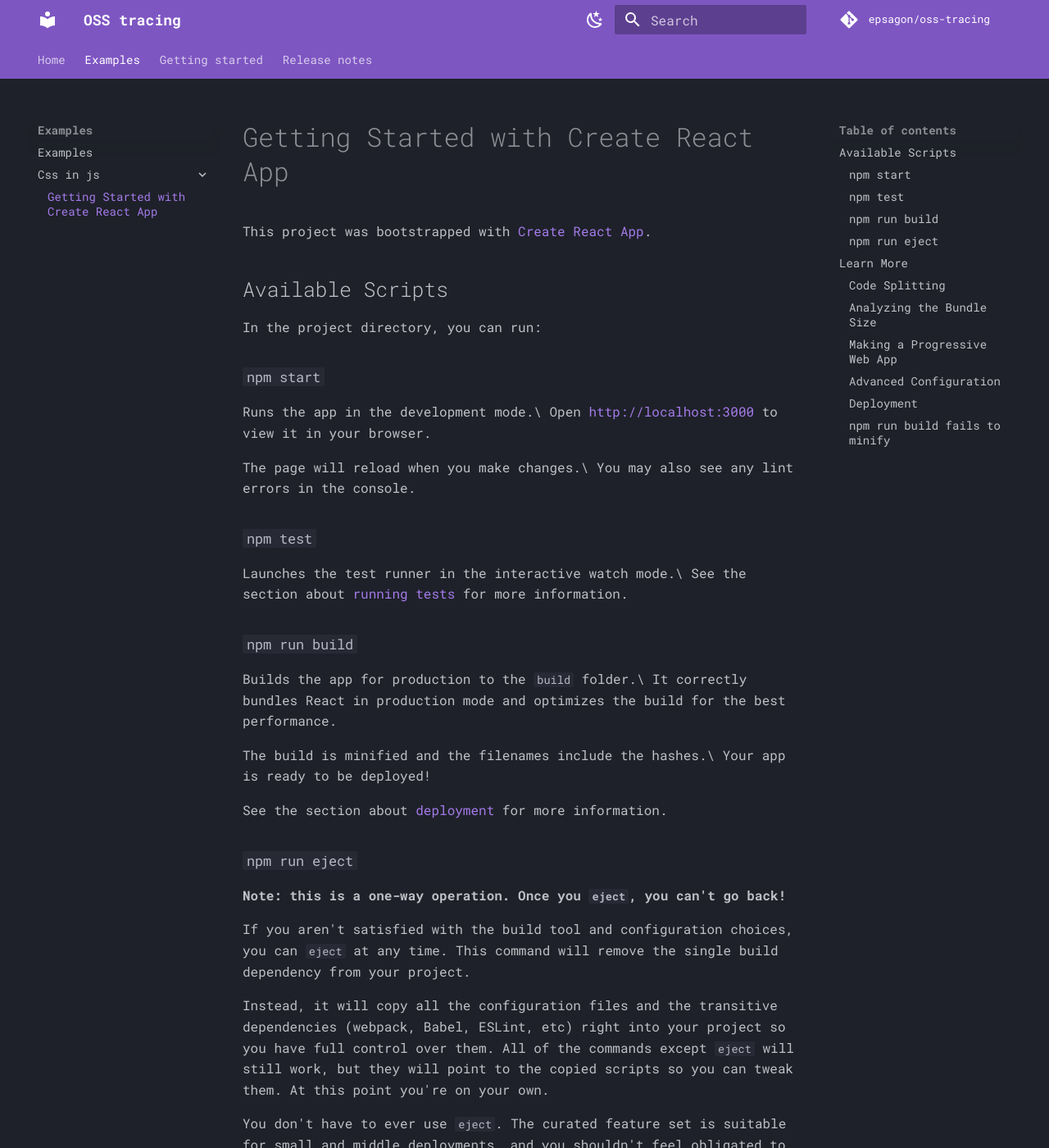
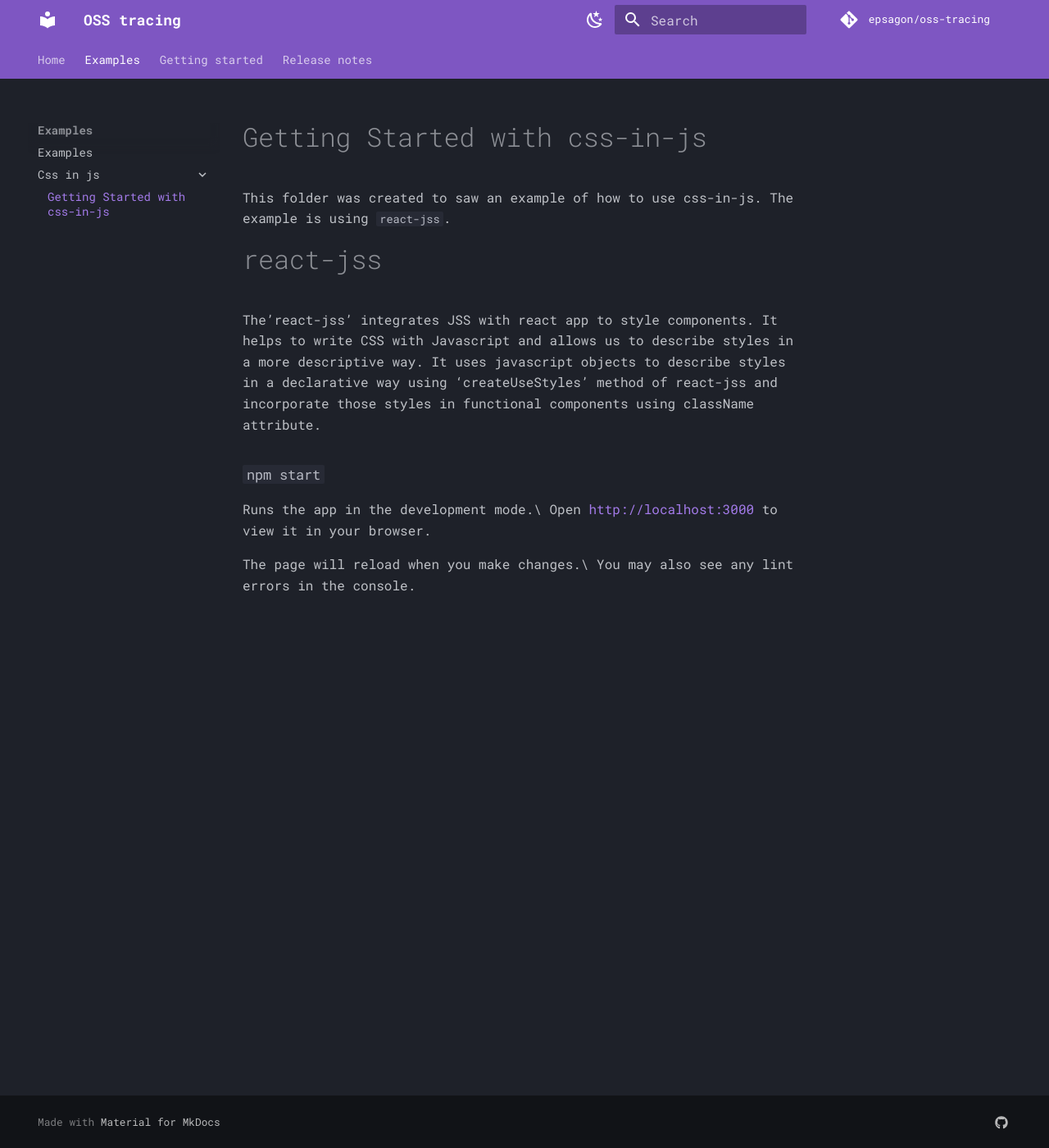
Before and after one commit to teletrace/teletrace, an MkDocs documentation site: the page built from website/docs/examples/css-in-js/README.md, in a window 1280 px wide and 1400 px high. Shown: the whole window at 82% size. Built offline with MkDocs 1.6.1 and Material for MkDocs 9.7.7, drawn with Linux system fonts in a browser that asks for light colours; comment, search, counter and statistics services are not loaded; some of the changed text lies outside the part shown.

Commit message:
update README.md

```diff
--- a/website/docs/examples/css-in-js/README.md
+++ b/website/docs/examples/css-in-js/README.md
@@ -1,10 +1,12 @@
-# Getting Started with Create React App
+# Getting Started with css-in-js
 
-This project was bootstrapped with [Create React App](https://github.com/facebook/create-react-app).
+This folder was created to saw an example of how to use css-in-js.
+The example is using `react-jss`.
 
-## Available Scripts
+# react-jss
 
-In the project directory, you can run:
+The’react-jss’ integrates JSS with react app to style components. It helps to write CSS with Javascript and allows us to describe styles in a more descriptive way. It uses javascript objects to describe styles in a declarative way using ‘createUseStyles’ method of react-jss and incorporate those styles in functional components using className attribute.
+
 
 ### `npm start`
 
@@ -13,58 +15,3 @@
 
 The page will reload when you make changes.\
 You may also see any lint errors in the console.
-
-### `npm test`
-
-Launches the test runner in the interactive watch mode.\
-See the section about [running tests](https://facebook.github.io/create-react-app/docs/running-tests) for more information.
-
-### `npm run build`
-
-Builds the app for production to the `build` folder.\
-It correctly bundles React in production mode and optimizes the build for the best performance.
-
-The build is minified and the filenames include the hashes.\
-Your app is ready to be deployed!
-
-See the section about [deployment](https://facebook.github.io/create-react-app/docs/deployment) for more information.
-
-### `npm run eject`
-
-**Note: this is a one-way operation. Once you `eject`, you can't go back!**
-
-If you aren't satisfied with the build tool and configuration choices, you can `eject` at any time. This command will remove the single build dependency from your project.
-
-Instead, it will copy all the configuration files and the transitive dependencies (webpack, Babel, ESLint, etc) right into your project so you have full control over them. All of the commands except `eject` will still work, but they will point to the copied scripts so you can tweak them. At this point you're on your own.
-
-You don't have to ever use `eject`. The curated feature set is suitable for small and middle deployments, and you shouldn't feel obligated to use this feature. However we understand that this tool wouldn't be useful if you couldn't customize it when you are ready for it.
-
-## Learn More
-
-You can learn more in the [Create React App documentation](https://facebook.github.io/create-react-app/docs/getting-started).
-
-To learn React, check out the [React documentation](https://reactjs.org/).
-
-### Code Splitting
-
-This section has moved here: [https://facebook.github.io/create-react-app/docs/code-splitting](https://facebook.github.io/create-react-app/docs/code-splitting)
-
-### Analyzing the Bundle Size
-
-This section has moved here: [https://facebook.github.io/create-react-app/docs/analyzing-the-bundle-size](https://facebook.github.io/create-react-app/docs/analyzing-the-bundle-size)
-
-### Making a Progressive Web App
-
-This section has moved here: [https://facebook.github.io/create-react-app/docs/making-a-progressive-web-app](https://facebook.github.io/create-react-app/docs/making-a-progressive-web-app)
-
-### Advanced Configuration
-
-This section has moved here: [https://facebook.github.io/create-react-app/docs/advanced-configuration](https://facebook.github.io/create-react-app/docs/advanced-configuration)
-
-### Deployment
-
-This section has moved here: [https://facebook.github.io/create-react-app/docs/deployment](https://facebook.github.io/create-react-app/docs/deployment)
-
-### `npm run build` fails to minify
-
-This section has moved here: [https://facebook.github.io/create-react-app/docs/troubleshooting#npm-run-build-fails-to-minify](https://facebook.github.io/create-react-app/docs/troubleshooting#npm-run-build-fails-to-minify)
```
